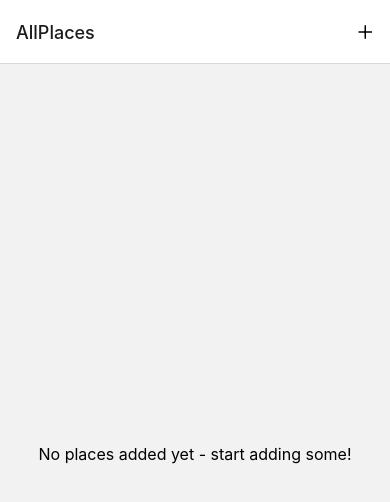
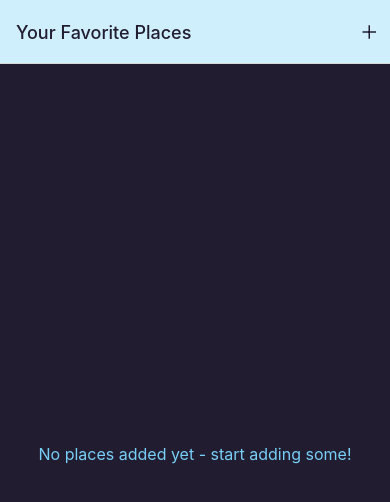
Before and after one commit to maxicopp/RNCourse, a React Native app in the folder 06-NativeDeviceFeatures/: screen /AllPlaces in a window 390 px wide. Shown: the top 502 px of the page. Built offline with nearby package versions, Linux system fonts and the light colour scheme.

Commit message:
Global Colors & Styling

```diff
--- a/06-NativeDeviceFeatures/App.js
+++ b/06-NativeDeviceFeatures/App.js
@@ -5,6 +5,7 @@
 import AddPlace from './screens/AddPlace';
 import AllPlaces from './screens/AllPlaces';
 import IconButton from './components/UI/IconButton';
+import { Colors } from './constants/colors';
 
 const Stack = createNativeStackNavigator();
 
@@ -13,11 +14,18 @@
     <>
       <StatusBar style="dark" />
       <NavigationContainer>
-        <Stack.Navigator>
+        <Stack.Navigator
+          screenOptions={{
+            headerStyle: { backgroundColor: Colors.primary50 },
+            headerTintColor: Colors.gray700,
+            contentStyle: { backgroundColor: Colors.gray700 },
+          }}
+        >
           <Stack.Screen
             name="AllPlaces"
             component={AllPlaces}
             options={({ navigation }) => ({
+              title: 'Your Favorite Places',
               headerRight: ({ tintColor }) => (
                 <IconButton
                   icon="add"
@@ -28,7 +36,11 @@
               ),
             })}
           />
-          <Stack.Screen name="AddPlace" component={AddPlace} />
+          <Stack.Screen
+            name="AddPlace"
+            component={AddPlace}
+            options={{ title: 'Add a new Place' }}
+          />
         </Stack.Navigator>
       </NavigationContainer>
     </>
--- a/06-NativeDeviceFeatures/components/Places/PlacesList.js
+++ b/06-NativeDeviceFeatures/components/Places/PlacesList.js
@@ -1,4 +1,6 @@
 import { FlatList, StyleSheet, Text, View } from 'react-native';
+
+import { Colors } from '../../constants/colors';
 import PlaceItem from './PlaceItem';
 
 function PlacesList({ places }) {
@@ -31,5 +33,6 @@
   },
   fallbackText: {
     fontSize: 16,
+    color: Colors.primary200,
   },
 });
--- a/06-NativeDeviceFeatures/components/UI/IconButton.js
+++ b/06-NativeDeviceFeatures/components/UI/IconButton.js
@@ -17,7 +17,6 @@
 const styles = StyleSheet.create({
   button: {
     padding: 8,
-    margin: 4,
     justifyContent: 'center',
     alignItems: 'center',
   },
--- /dev/null
+++ b/06-NativeDeviceFeatures/constants/colors.js
@@ -0,0 +1,11 @@
+export const Colors = {
+  primary50: '#cfeffd',
+  primary100: '#a0defb',
+  primary200: '#77cff8',
+  primary400: '#44bdf5',
+  primary500: '#1aacf0',
+  primary700: '#0570c9',
+  primary800: '#003b88',
+  accent500: '#e6b30b',
+  gray700: '#221c30',
+};
```
